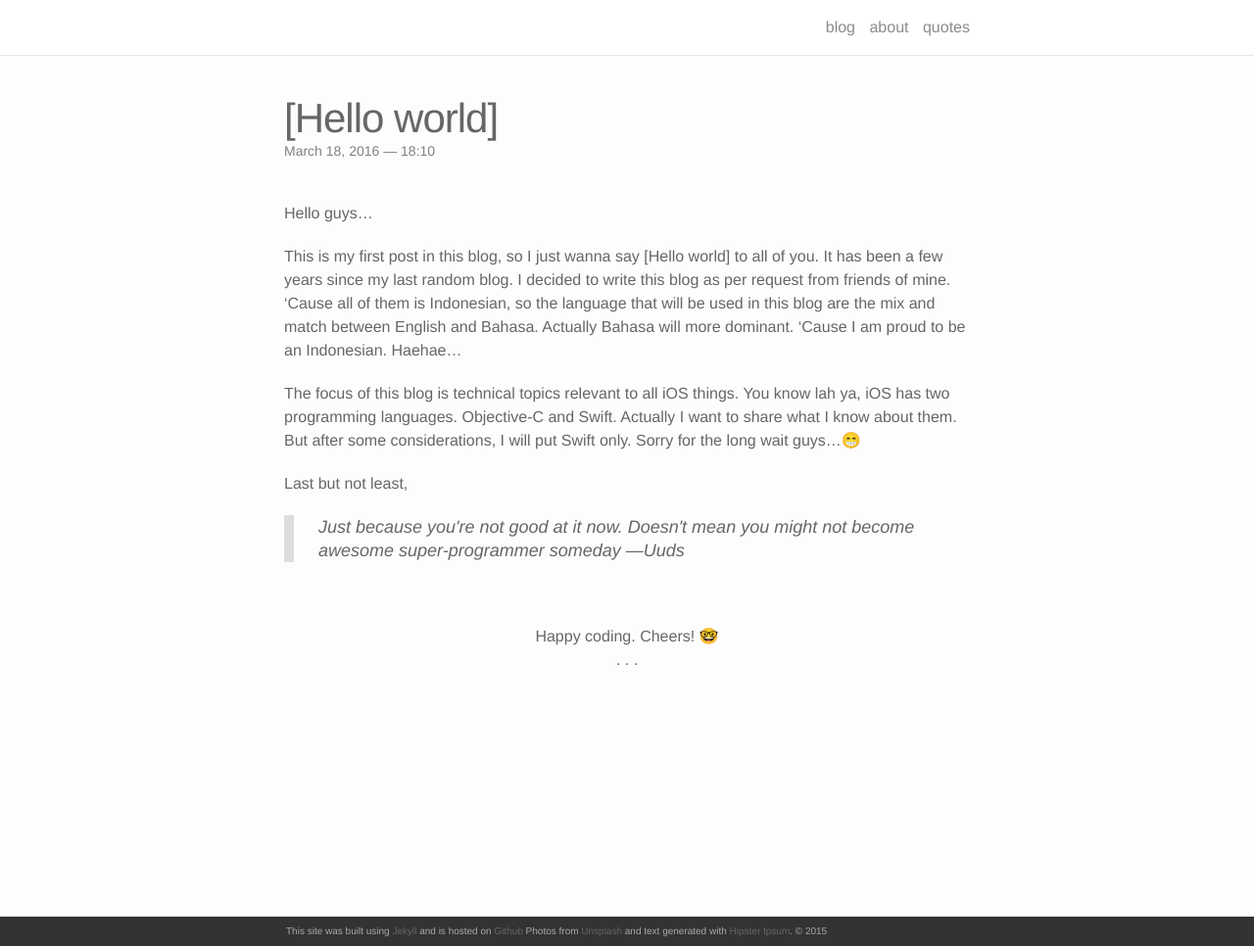
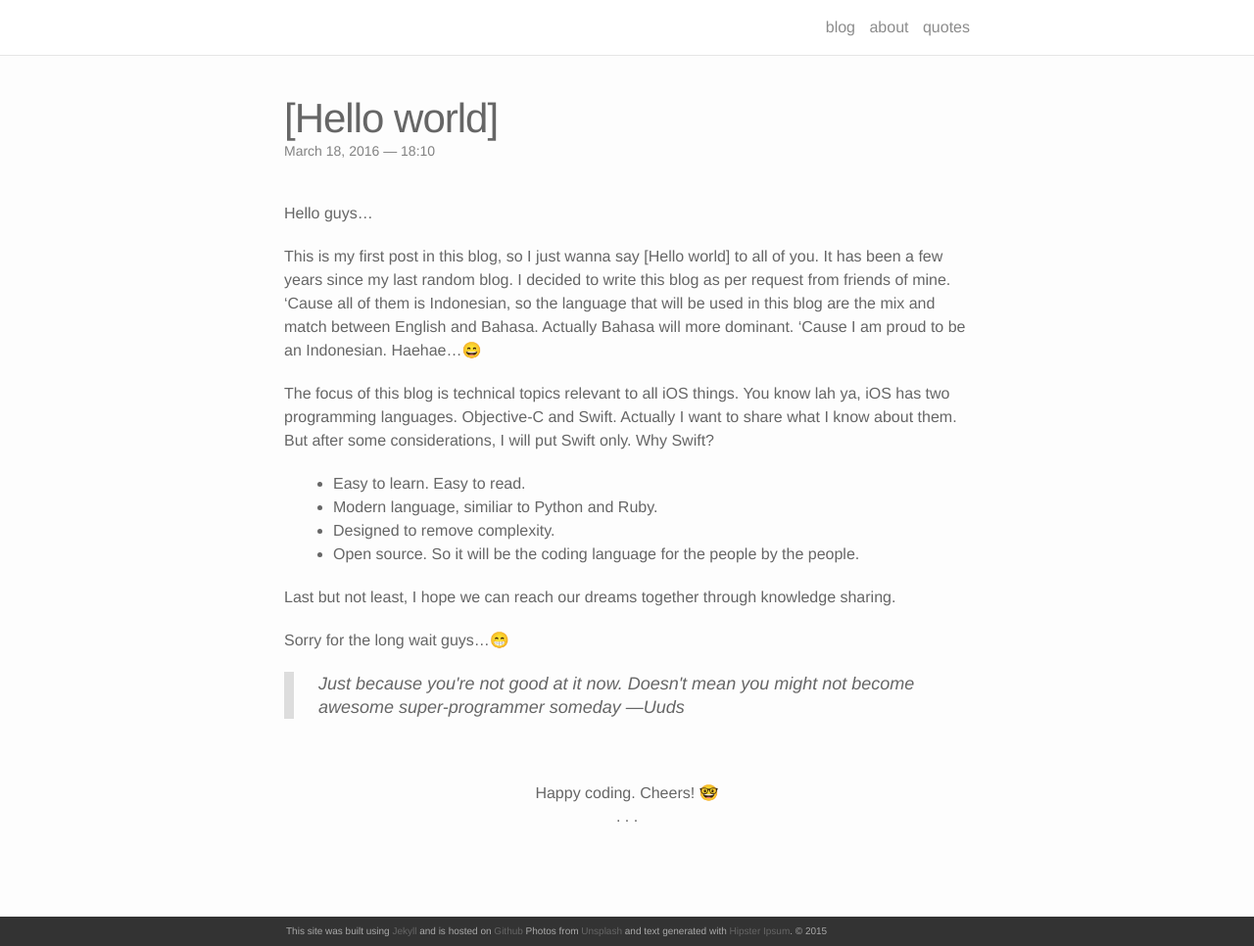
Before and after one commit to mnuruddin/mnuruddin.github.io, a Jekyll site: the page built from _posts/2016-03-19-hello-world.markdown, in a window 1280 px wide and 966 px high. Shown: the whole window at 98% size. Built offline with Jekyll 4.4.1, drawn with Linux system fonts in a browser that asks for light colours; nearby versions of some CDN libraries.

Commit message:
Fix post, 2016-03-19-hello-world.markdown

```diff
--- a/_posts/2016-03-19-hello-world.markdown
+++ b/_posts/2016-03-19-hello-world.markdown
@@ -7,11 +7,20 @@ description: say hello to the first post!
 
 Hello guys...
 
-This is my first post in this blog, so I just wanna say [Hello world] to all of you. It has been a few years since my last random blog. I decided to write this blog as per request from friends of mine. 'Cause all of them is Indonesian, so the language that will be used in this blog are the mix and match between English and Bahasa. Actually Bahasa will more dominant. 'Cause I am proud to be an Indonesian. Haehae...
+This is my first post in this blog, so I just wanna say [Hello world] to all of you. It has been a few years since my last random blog. I decided to write this blog as per request from friends of mine. 'Cause all of them is Indonesian, so the language that will be used in this blog are the mix and match between English and Bahasa. Actually Bahasa will more dominant. 'Cause I am proud to be an Indonesian. Haehae...😄
 
-The focus of this blog is technical topics relevant to all iOS things. You know lah ya, iOS has two programming languages. Objective-C and Swift. Actually I want to share what I know about them. But after some considerations, I will put Swift only. Sorry for the long wait guys...😁
+The focus of this blog is technical topics relevant to all iOS things. You know lah ya, iOS has two programming languages. Objective-C and Swift. Actually I want to share what I know about them. But after some considerations, I will put Swift only. Why Swift?
 
-Last but not least,
+<ul>
+	<li>Easy to learn. Easy to read.</li>
+	<li>Modern language, similiar to Python and Ruby.</li>
+	<li>Designed to remove complexity.</li>
+	<li>Open source. So it will be the coding language for the people by the people.</li>
+</ul>
+
+Last but not least, I hope we can reach our dreams together through knowledge sharing.
+
+Sorry for the long wait guys...😁
 
 <blockquote>
 	Just because you're not good at it now. Doesn't mean you might not become awesome super-programmer someday
```
